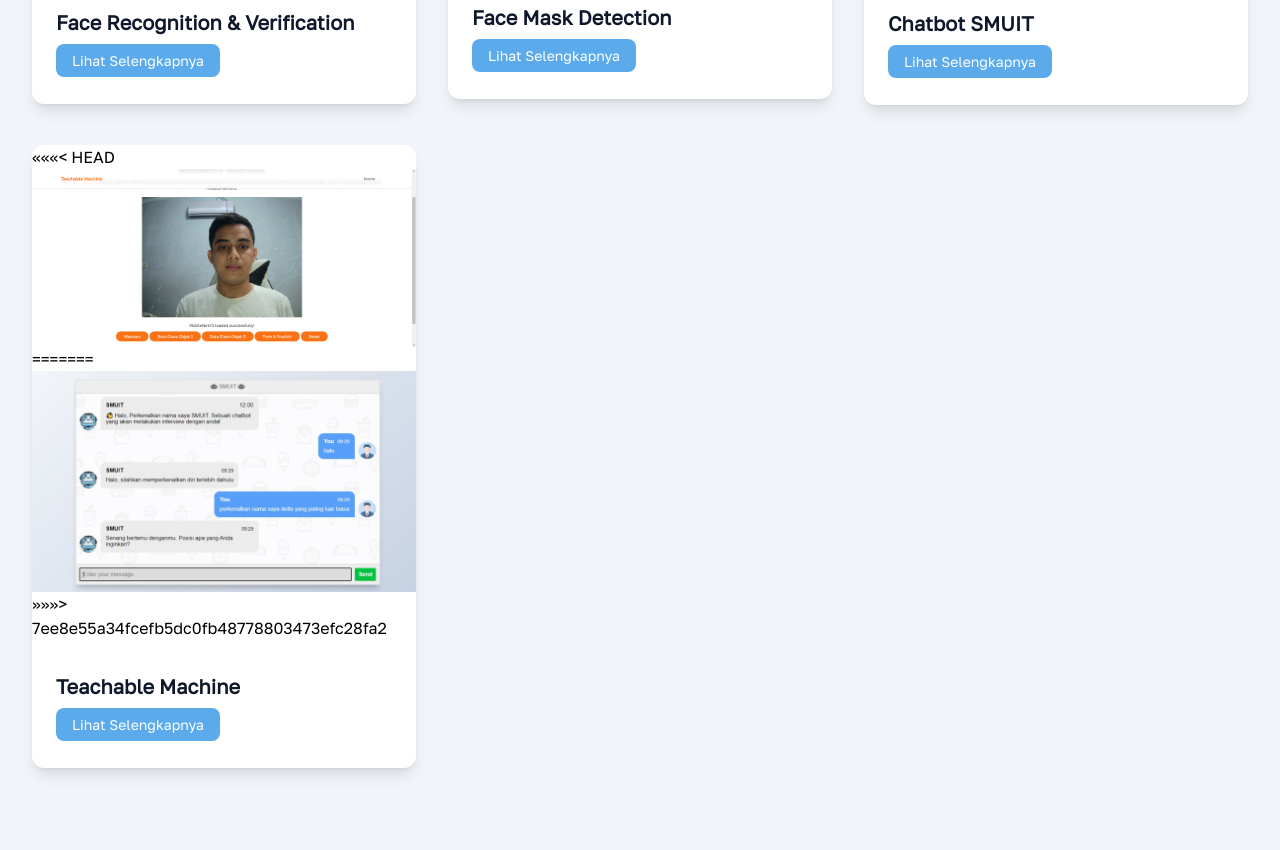
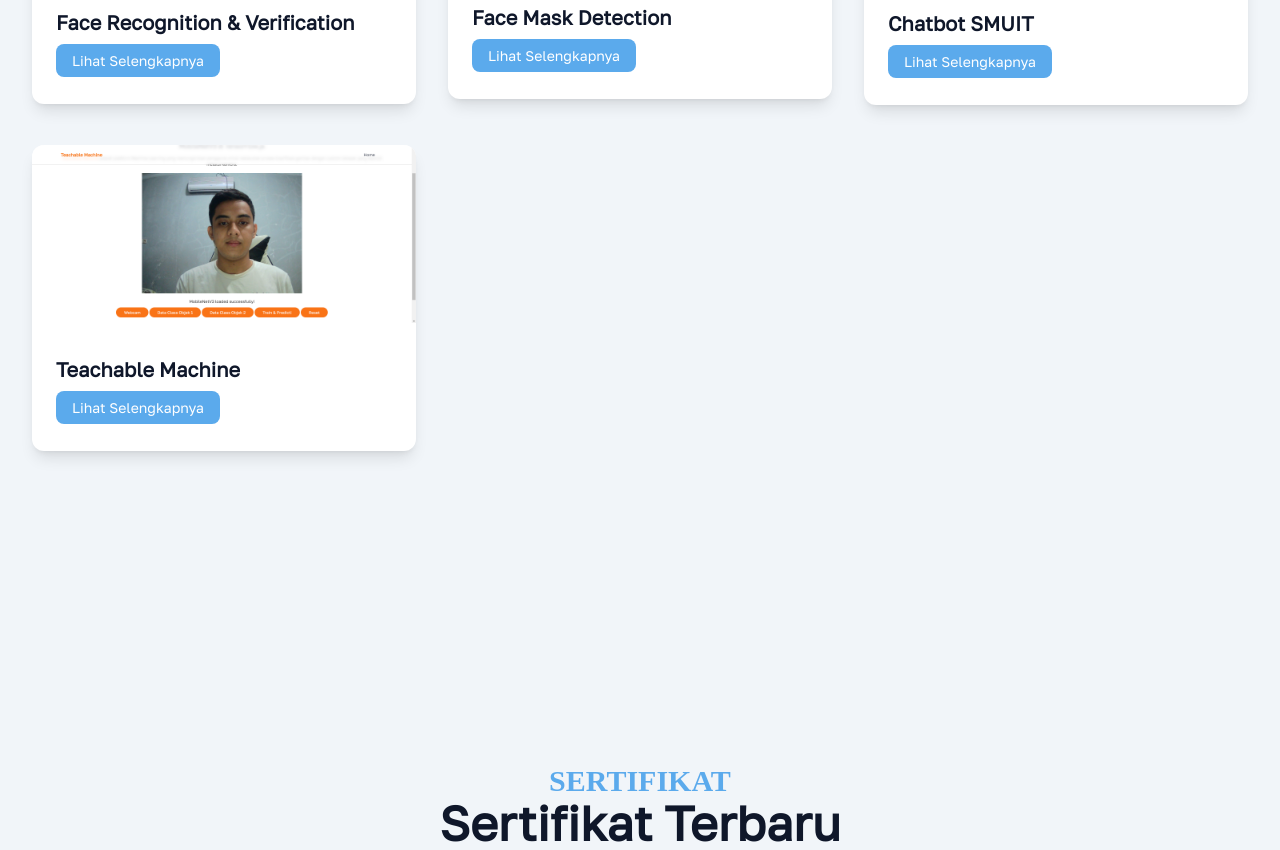
Before and after one commit to Handit14/portfolio-me, a website: page index.html in a window 1280 px wide. Shown: the part 2544-3394 px from the top of the page. Drawn offline with Linux system fonts and the light colour scheme; a web font is replaced by a local one.

Commit message:
fixed index.html

```diff
--- a/index.html
+++ b/index.html
@@ -236,11 +236,7 @@
                 </div>
                 <div class="w-full px-4 lg:w-1/2 xl:w-1/3">
                     <div class="bg-white rounded-xl shadow-lg overflow-hidden mb-10">
-<<<<<<< HEAD
                         <img src="dist\img\portfolio\teachablemachine.png" alt="Teachable Machine" class="w-full inline hover:scale-110 duration-500 overflow-hidden"/>
-=======
-                        <img src="dist\img\portfolio\Chatbot.png" alt="Chatbot" class="w-full inline hover:scale-110 duration-500 overflow-hidden"/>
->>>>>>> 7ee8e55a34fcefb5dc0fb48778803473efc28fa2
                         <div class="py-8 px-6">
                             <h3>
                                 <a href="https://handit14.github.io/teachable-machine/" target="_blank" class="block mb-3 font-semibold text-xl text-dark hover:text-primary truncate">Teachable Machine</a>
```
